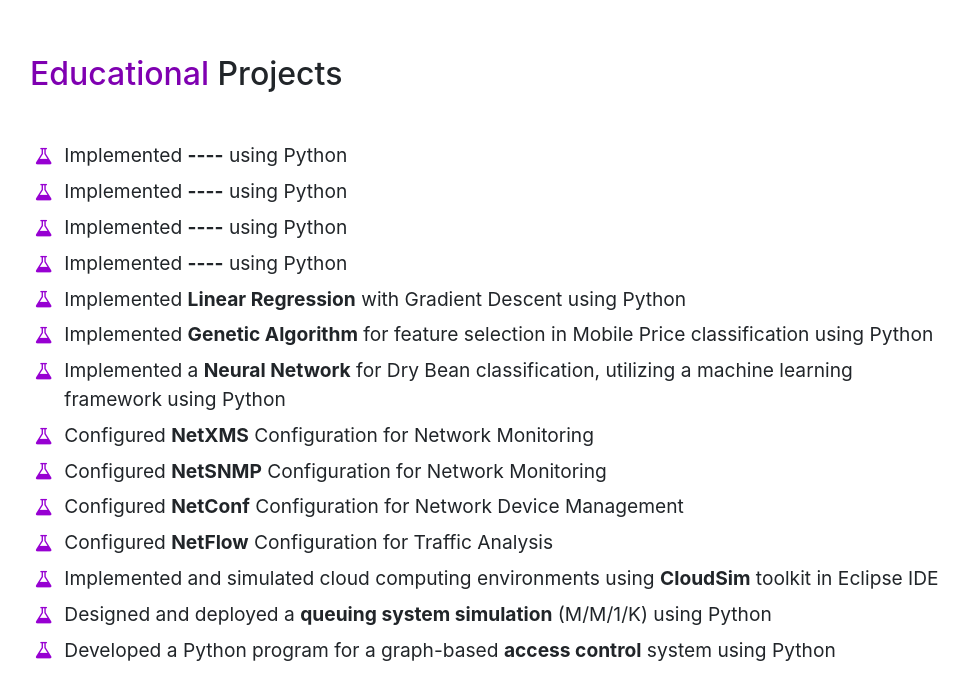
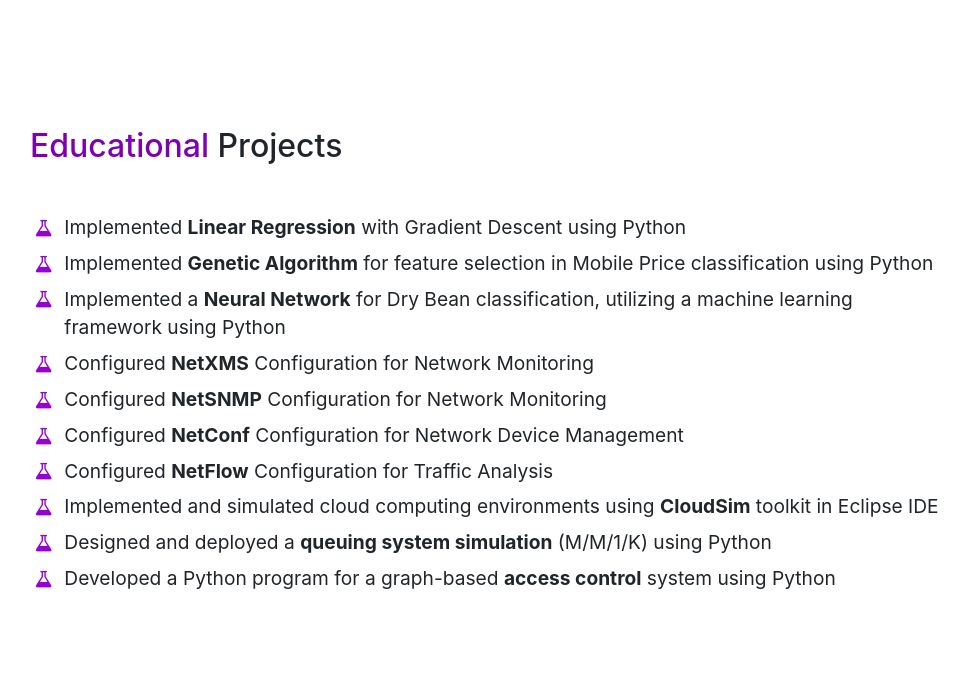
Before and after one commit to aqasiz/aqasiz.github.io, a website with bundled scripts: page index.html in a window 1280 px wide. Shown: the part 5792-6491 px from the top of the page, without its empty margins (290-1259 px from the left). Built offline with nearby package versions, Linux system fonts and the light colour scheme; a web font is replaced by a local one.

Commit message:
Update index.html

```diff
--- a/index.html
+++ b/index.html
@@ -510,18 +510,6 @@
           <ul class="fa-ul mb-0">
             <li>
               <i class="fa-li fa fa-flask"></i>
-              Implemented <strong>----</strong> using Python</li>
-               <li>
-              <i class="fa-li fa fa-flask"></i>
-              Implemented <strong>----</strong> using Python</li>
-               <li>
-              <i class="fa-li fa fa-flask"></i>
-              Implemented <strong>----</strong> using Python</li>
-               <li>
-              <i class="fa-li fa fa-flask"></i>
-              Implemented <strong>----</strong> using Python</li>
-            <li>
-              <i class="fa-li fa fa-flask"></i>
               Implemented <strong>Linear Regression</strong> with Gradient Descent using Python</li>
             <li>
               <i class="fa-li fa fa-flask"></i>
```
